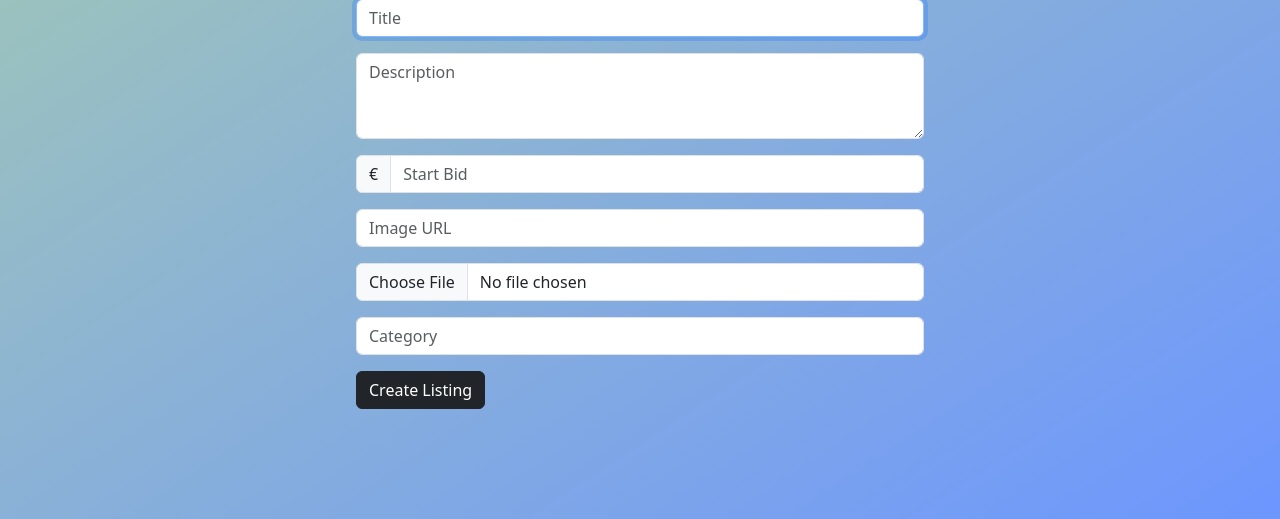
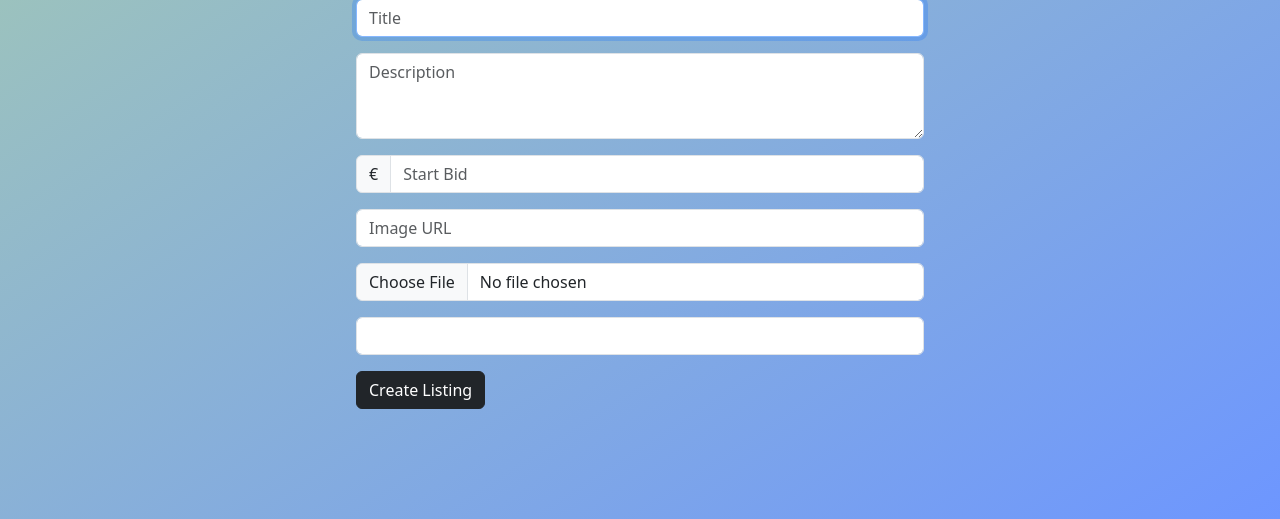
Before and after one commit to Lightmaker777/BidMania-Auctions, a Django app: page /create in a window 1280 px wide. Shown: the part 314-833 px from the top of the page. Run offline with Django 3.2, Linux system fonts and the light colour scheme; the visitor is signed in with stand-in values (Sample User, id 1); data that the repository does not hold is empty.

Commit message:
create function updates

```diff
--- a/auctions/templates/auctions/create.html
+++ b/auctions/templates/auctions/create.html
@@ -36,12 +36,11 @@
                 </div>
                 <!-- Category -->
                 <div class="mb-3">
-                    <input type="text" list="category_names" class="form-control" name="category" placeholder="Category">
-                    <datalist id="category_names">
+                    <select name="category" class="form-control">
                         {% for category in categories %}
-                        <option value="{{ category }}">
+                            <option value="{{ category.id }}">{{ category.category }}</option>
                         {% endfor %}
-                    </datalist>
+                    </select>
                 </div>
                 <!-- Create listing -->
                 <div class="row">
--- a/auctions/views.py
+++ b/auctions/views.py
@@ -236,24 +236,37 @@ def watchlist(request, id):
         })
 
 
+from django.shortcuts import render, redirect
+from django.http import Http404
+from django.utils import timezone
+from datetime import timedelta
+from .models import Auction, Category
+
 @login_required(login_url='login')
 def create(request):
-    # User clicks "create listing" on navbar
     if request.method == "GET":
+        categories = Category.objects.all()
         return render(request, "auctions/create.html", {
-            "categories": Category.objects.all(),
+            "categories": categories,
             "headline": "Create Listing"
         })
-    # User submits listing
-    else:
-        title = request.POST['title']
-        description = request.POST['description']
-        start_bid = request.POST['start_bid']
-        image = request.POST['image']
-        image_upload = request.POST['image_upload']
-        category = Category.objects.get(category=request.POST['category'])
+    elif request.method == "POST":
+        title = request.POST.get('title')
+        description = request.POST.get('description')
+        start_bid = request.POST.get('start_bid')
+        image = request.POST.get('image')
+        image_upload = request.POST.get('image_upload')
 
-        # Calculate the end date for the new auction (e.g., set it to 7 days from now)
+        # Retrieve category ID from the form data
+        category_id = request.POST.get('category')
+
+        try:
+            # Retrieve category object based on the category ID
+            category = Category.objects.get(pk=category_id)
+        except (Category.DoesNotExist, ValueError):
+            # Handle invalid category ID or category not found
+            raise Http404("Invalid category ID")
+
         end_date = timezone.now() + timedelta(days=7)
 
         new_listing = Auction(
@@ -264,19 +277,16 @@ def create(request):
             image_upload=image_upload,
             category=category,
             lister=request.user,
-            end_date=end_date  # Set the end date for the auction
+            end_date=end_date
         )
 
-        # Check if an image URL is provided
         if 'image' in request.POST and request.POST['image']:
             new_listing.image = request.POST['image']
-        # Check if an image file is uploaded
         elif 'image_upload' in request.FILES:
             new_listing.image = request.FILES['image_upload']
 
         new_listing.save()
 
-        # Calculate remaining time until the auction ends
         remaining_time = new_listing.time_until_end()
 
         context = {
@@ -285,6 +295,9 @@ def create(request):
         }
 
         return render(request, 'auctions/listing.html', context)
+
+
+
 
 
 
```
